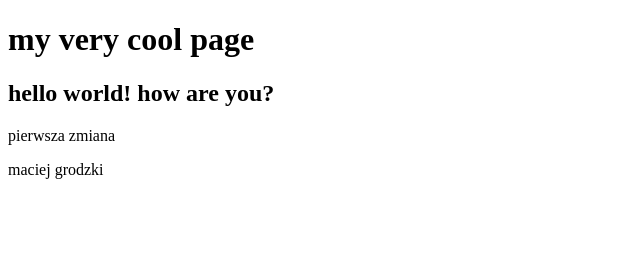
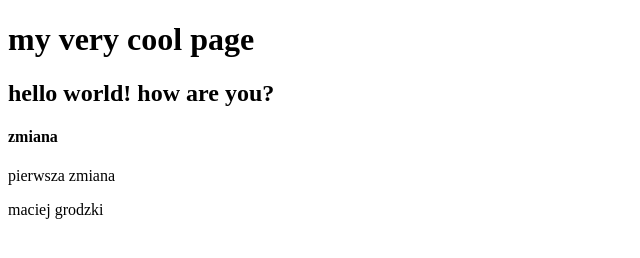
Before and after one commit to MaciejGrodzki/nauka-gita-2, a plain HTML site: page index.html in a window 1280 px wide. Shown: the whole page, without its empty margins (0-640 px from the left). Drawn offline with Linux system fonts and the light colour scheme.

Commit message:
Add text

```diff
--- a/index.html
+++ b/index.html
@@ -7,6 +7,7 @@
 <body>
     <h1>my very cool page</h1>
     <h2>hello world! how are you?</h2>
+    <h4>zmiana</h4>
     <p>pierwsza zmiana</p>
     <p>maciej grodzki</p>
 </body>
```
